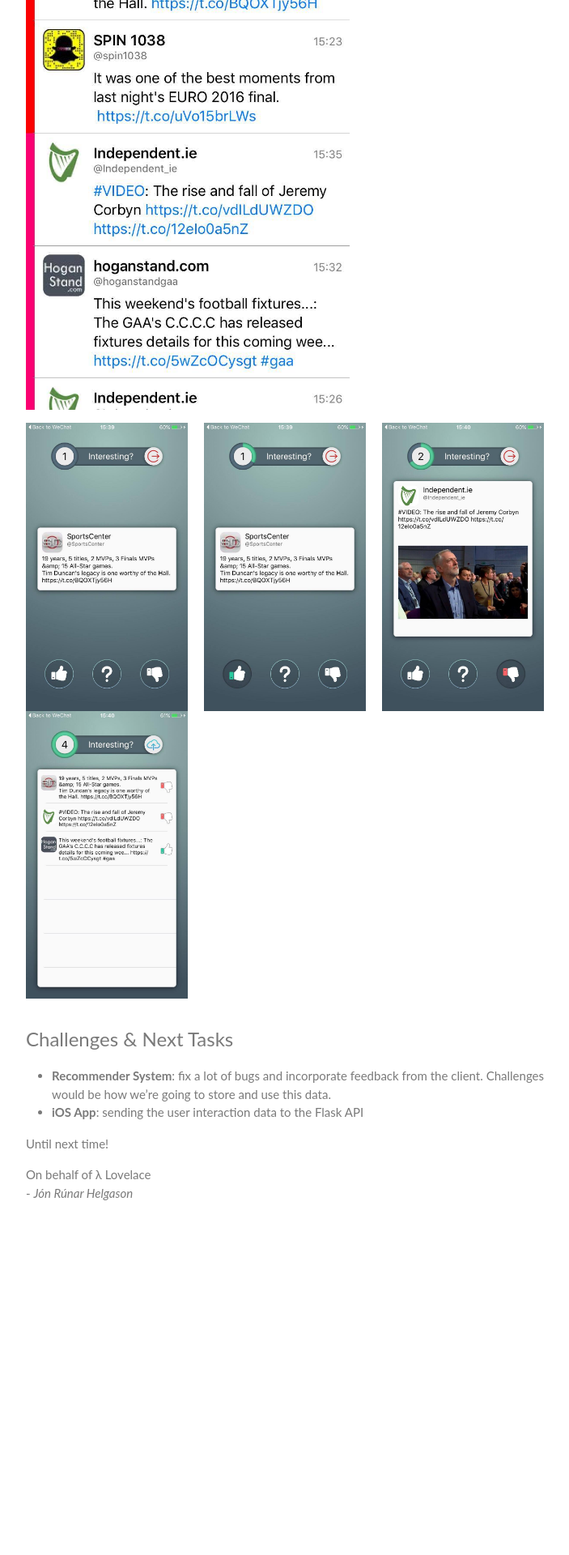
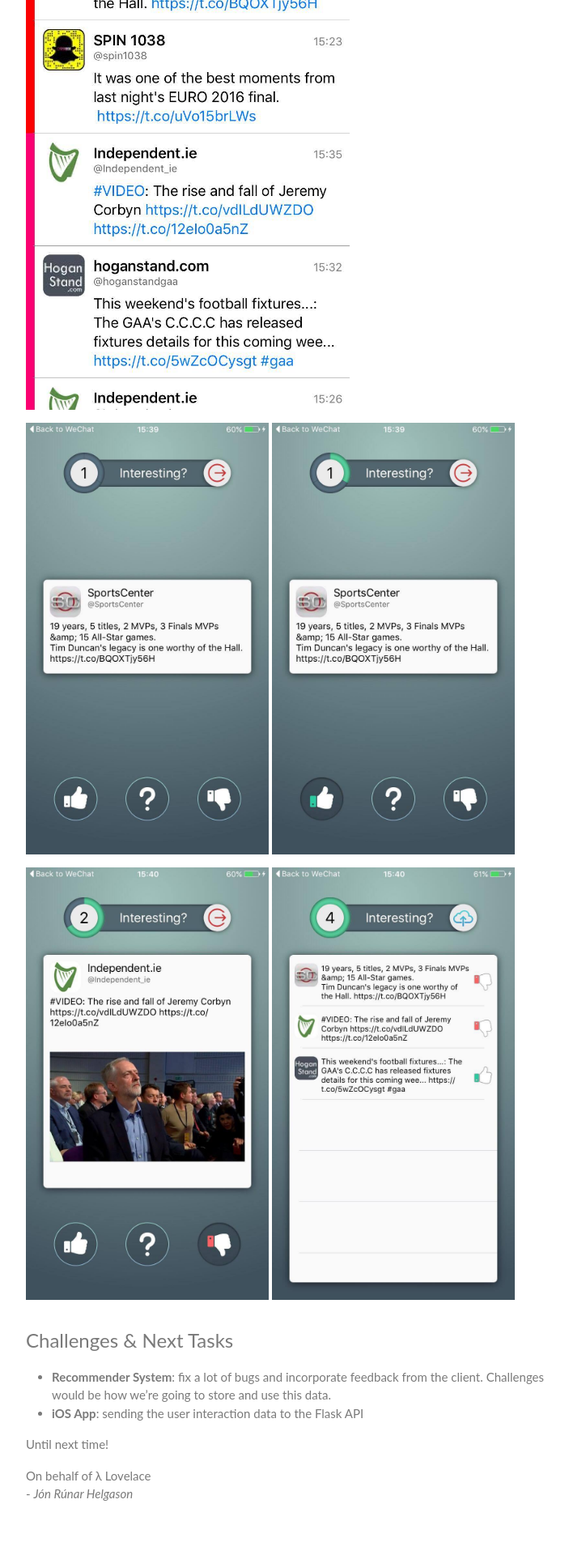
Before and after one commit to jonrh/lambda-lovelace, a Jekyll site: the page built from _posts/2016-07-11-week-9-blog.md, in a window 1280 px wide. Shown: the part 3153-5073 px from the top of the page at 81% size, without its empty margins (288-991 px from the left). Built offline with Jekyll 4.4.1, drawn with Linux system fonts in a browser that asks for light colours; before the commit the page ends 4701 px from its top, so only the background shows below that.

Commit message:
Week 9: And anotehr resize

```diff
--- a/_posts/2016-07-11-week-9-blog.md
+++ b/_posts/2016-07-11-week-9-blog.md
@@ -88,10 +88,11 @@
 
 <img src="{{site.baseurl}}/images/week9_iosapp.jpg" style="width: 400px;"/>
 
-<img src="{{site.baseurl}}/images/week9_e0.jpg" style="width: 200px;"/>
-<img src="{{site.baseurl}}/images/week9_e1.jpg" style="width: 200px;"/>
-<img src="{{site.baseurl}}/images/week9_e2.jpg" style="width: 200px;"/>
-<img src="{{site.baseurl}}/images/week9_e4.jpg" style="width: 200px;"/>
+<img src="{{site.baseurl}}/images/week9_e0.jpg" style="width: 300px;"/>
+<img src="{{site.baseurl}}/images/week9_e1.jpg" style="width: 300px;"/>
+
+<img src="{{site.baseurl}}/images/week9_e2.jpg" style="width: 300px;"/>
+<img src="{{site.baseurl}}/images/week9_e4.jpg" style="width: 300px;"/>
 
 
 ### Challenges & Next Tasks
```
